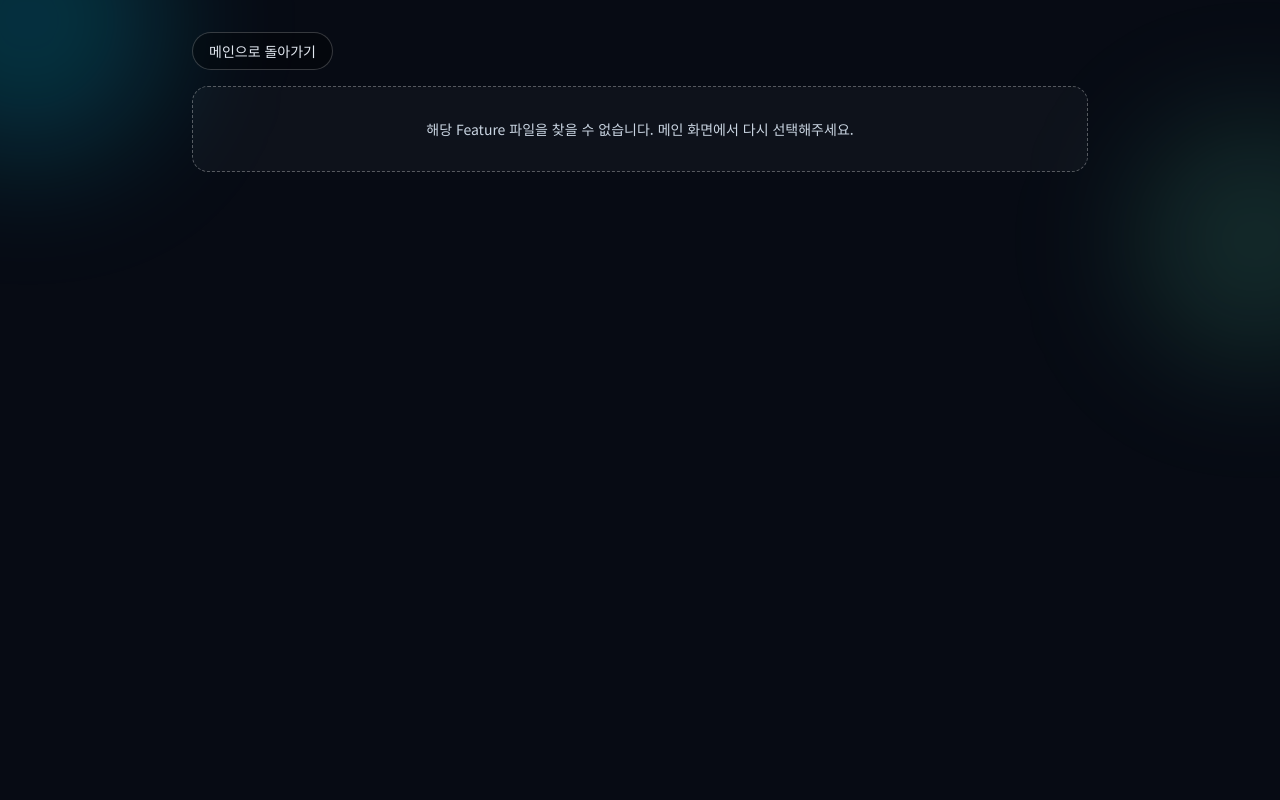
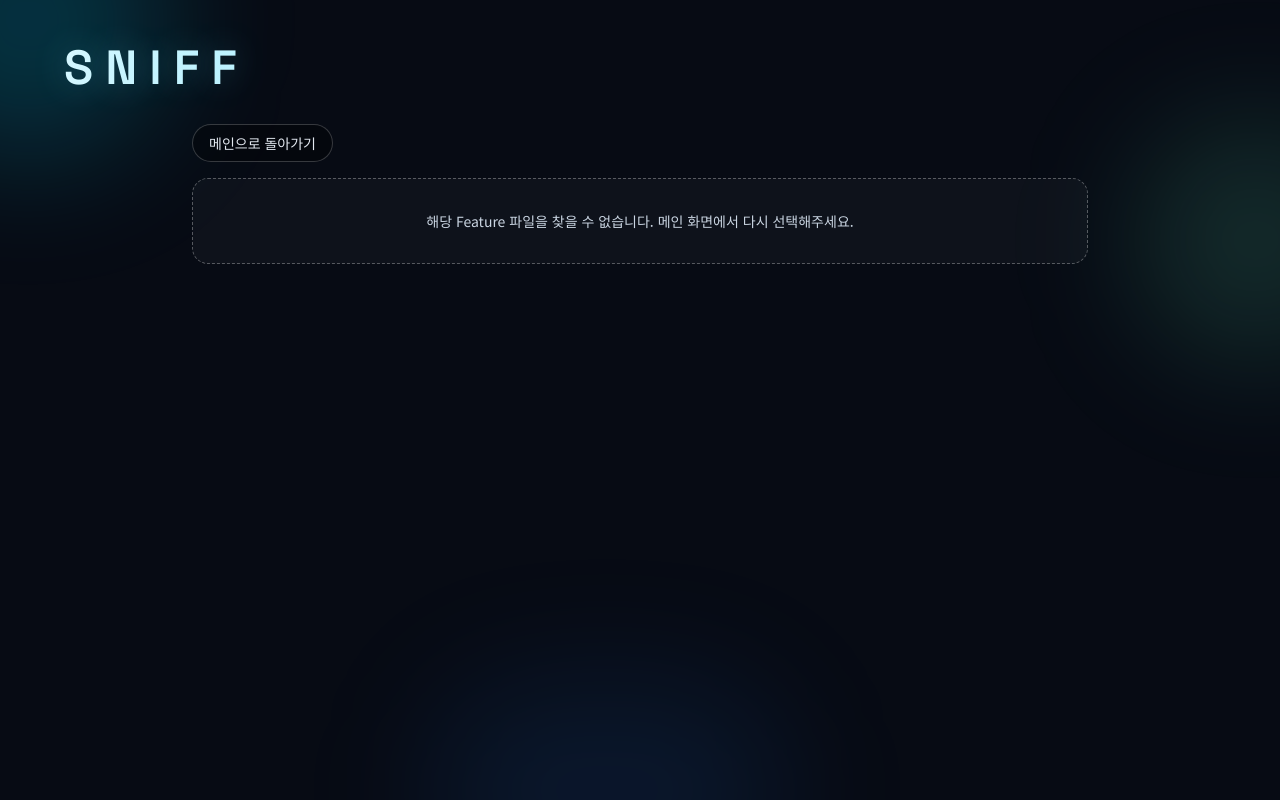
Before and after one commit to rlawlsyoung/Sniff, a Next.js app: page /features/1 in a window 1280 px wide. Built offline with nearby package versions, Linux system fonts and the light colour scheme.

Commit message:
refac: 로고 및 배경 모듈화

```diff
--- a/app/components/feature-detail-page.tsx
+++ b/app/components/feature-detail-page.tsx
@@ -4,7 +4,6 @@ import Link from "next/link";
 import { useCallback } from "react";
 import { useRouter } from "next/navigation";
 import { TesterScenarioResult } from "../lib/gherkin";
-import { QaPageShell } from "./qa/qa-page-shell";
 import { useFeatureFiles } from "../hooks/use-feature-files";
 import { FeatureDetailHeaderSection } from "./qa/feature-detail/feature-detail-header-section";
 import { FeatureScenariosSection } from "./qa/feature-detail/feature-scenarios-section";
@@ -47,29 +46,29 @@ export function FeatureDetailPage({ featureId }: FeatureDetailPageProps) {
 
   if (!isHydrated) {
     return (
-      <QaPageShell maxWidthClassName="max-w-4xl" contentGapClassName="gap-4">
+      <div className="mx-auto flex w-full max-w-4xl flex-col gap-4">
         <div className="rounded-2xl border border-white/15 bg-white/3 p-8 text-center text-sm text-slate-300">
           Feature 데이터를 불러오는 중입니다...
         </div>
-      </QaPageShell>
+      </div>
     );
   }
 
   if (!featureFile) {
     return (
-      <QaPageShell maxWidthClassName="max-w-4xl" contentGapClassName="gap-4">
+      <div className="mx-auto flex w-full max-w-4xl flex-col gap-4">
         <Link href="/" className={chipButtonClassName({ className: "w-fit" })}>
           메인으로 돌아가기
         </Link>
         <div className="rounded-2xl border border-dashed border-white/30 bg-white/3 p-8 text-center text-sm text-slate-300">
           해당 Feature 파일을 찾을 수 없습니다. 메인 화면에서 다시 선택해주세요.
         </div>
-      </QaPageShell>
+      </div>
     );
   }
 
   return (
-    <QaPageShell maxWidthClassName="max-w-5xl" contentGapClassName="gap-4">
+    <div className="mx-auto flex w-full max-w-6xl flex-col gap-4">
       <FeatureDetailHeaderSection
         fileName={featureFile.fileName}
         featureNames={featureFile.featureNames}
@@ -91,6 +90,6 @@ export function FeatureDetailPage({ featureId }: FeatureDetailPageProps) {
           />
         }
       />
-    </QaPageShell>
+    </div>
   );
 }
--- a/app/components/qa-dashboard-page.tsx
+++ b/app/components/qa-dashboard-page.tsx
@@ -11,7 +11,6 @@ import {
 import { FeatureFileListSection } from "./qa/feature-file-list-section";
 import { FeatureImportPanel } from "./qa/feature-import-panel";
 import { FeatureDeletePopup } from "./qa/feature-delete-popup";
-import { QaPageShell } from "./qa/qa-page-shell";
 import { useFeatureFiles } from "../hooks/use-feature-files";
 
 const ITEMS_PER_PAGE = 6;
@@ -238,11 +237,7 @@ export default function QaDashboardPage() {
   };
 
   return (
-    <QaPageShell includeBottomGlow>
-      <h1 className="font-brand text-[38px] font-semibold tracking-[0.25em] text-transparent [text-shadow:0_0_34px_rgba(99,235,255,0.28)] bg-[linear-gradient(110deg,#dcf8ff_0%,#99ecff_38%,#8de5ff_62%,#f8fdff_100%)] bg-clip-text sm:text-[48px]">
-        SNIFF
-      </h1>
-
+    <section className="flex w-full flex-col gap-5">
       <FeatureImportPanel
         isDragActive={isDragActive}
         rawText={rawText}
@@ -283,6 +278,6 @@ export default function QaDashboardPage() {
         onClose={() => setPendingDeleteId(null)}
         onConfirm={onConfirmDelete}
       />
-    </QaPageShell>
+    </section>
   );
 }
--- a/app/layout.tsx
+++ b/app/layout.tsx
@@ -1,5 +1,6 @@
 import type { Metadata } from "next";
 import { Noto_Sans_KR, Source_Code_Pro, Space_Grotesk } from "next/font/google";
+import { QaPageShell } from "./components/qa/qa-page-shell";
 import "./globals.css";
 
 const notoSansKr = Noto_Sans_KR({
@@ -35,7 +36,12 @@ export default function RootLayout({
       <body
         className={`${notoSansKr.variable} ${sourceCodePro.variable} ${spaceGrotesk.variable} antialiased`}
       >
-        {children}
+        <QaPageShell includeBottomGlow>
+          <h1 className="font-brand text-[38px] font-semibold tracking-[0.25em] text-transparent [text-shadow:0_0_34px_rgba(99,235,255,0.28)] bg-[linear-gradient(110deg,#dcf8ff_0%,#99ecff_38%,#8de5ff_62%,#f8fdff_100%)] bg-clip-text sm:text-[48px]">
+            SNIFF
+          </h1>
+          {children}
+        </QaPageShell>
       </body>
     </html>
   );
```
